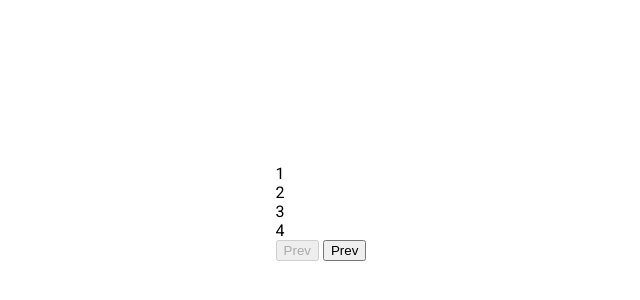
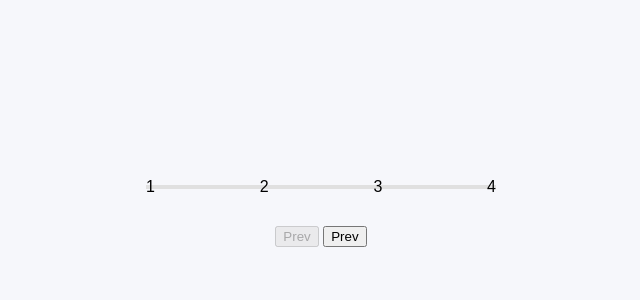
Before and after one commit to brandonpfluger/progress_steps, a plain HTML site: page index.html in a window 1280 px wide. Shown: the part 188-488 px from the top of the page, without its empty margins (319-959 px from the left). Drawn offline with Linux system fonts and the light colour scheme; a web font is replaced by a local one.

Commit message:
add css loading bar

```diff
--- a/style.css
+++ b/style.css
@@ -1,16 +1,53 @@
-@import url('https://fonts.googleapis.com/css2?family=Roboto:wght@400;700&display=swap');
+@import url('https://fonts.googleapis.com/css?family=Muli&display=swap');
 
 * {
   box-sizing: border-box;
 }
 
 body {
-  font-family: 'Roboto', sans-serif;
+  background-color: #f6f7fb;
+  font-family: 'Muli', sans-serif;
   display: flex;
-  flex-direction: column;
   align-items: center;
   justify-content: center;
   height: 100vh;
   overflow: hidden;
   margin: 0;
 }
+
+.container {
+  text-align: center;
+}
+
+.progress-container {
+  display: flex;
+  justify-content: space-between;
+  position: relative;
+  margin-bottom: 30px;
+  max-width: 100%;
+  width: 350px;
+}
+
+.progress-container::before {
+  content: '';
+  background-color: #e0e0e0;
+  position: absolute;
+  top: 50%;
+  left: 0;
+  transform: translateY(-50%);
+  height: 4px;
+  width: 100%;
+  z-index: -1;
+}
+
+.progress {
+  background-color: #3498db;
+  position: absolute;
+  top: 50%;
+  left: 0;
+  transform: translateY(-50%);
+  height: 4px;
+  width: 0%;
+  z-index: -1;
+  transition: .4s ease;
+}
```
